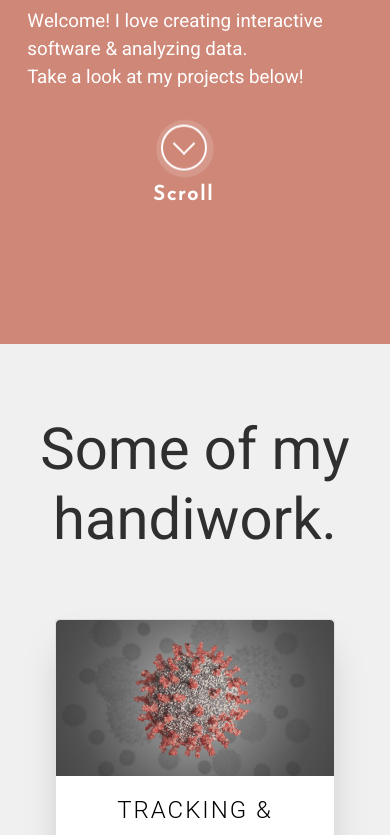
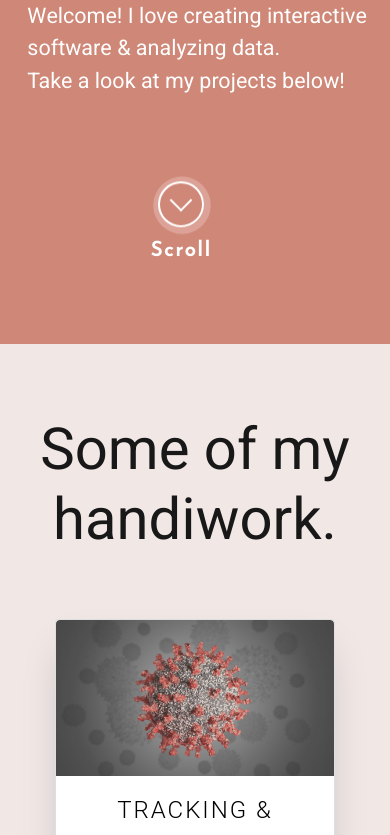
Before and after one commit to saaqebs/saaqebs.com, a React (Create React App) app: page / in a window 390 px wide. Shown: the part 500-1335 px from the top of the page. Built offline with nearby package versions, Linux system fonts and the light colour scheme.

Commit message:
update contact color

```diff
--- a/src/pages/home/contact/styles/contact.scss
+++ b/src/pages/home/contact/styles/contact.scss
@@ -6,14 +6,15 @@
 .contact-bar {
   height: 96px;
   margin: 0 auto;
-  left: 8px;
+  left: 22px;
 
   span {
     margin: 20px 30px 20px 20px;
-    opacity: 0.6;
-    filter: alpha(opacity=60);
+    opacity: 0.75;
+    // filter: alpha(opacity=60);
   }
   span:hover {
+    color: #ffffff;
     opacity: 2;
     filter: alpha(opacity=200);
   }
@@ -30,7 +31,7 @@
 .contact {
   // top: 200px;
   // background-color: rgb(39,110,138);
-  background-color: rgb(24,26,39);
+  background-color: rgba(207, 135, 119, 1);
   width: 100%;
   height: 100vh;
   z-index: 4;
@@ -38,7 +39,7 @@
 
 .contact-contain {
   margin: 0 auto;
-  width: 270px;
+  width: 297px;
   display: absolute;
   top: 40%;       // change this when working with the form
 }
@@ -46,7 +47,8 @@
 .contact-contain h2 {
   text-align: center;
   margin-bottom:50px;
-  color: #D0D0D0;
+  color: #ffffff;
+  font-size: 38px;
 }
 
 @media screen and (max-width: 700px){
--- a/src/pages/home/contact/styles/sidebar.scss
+++ b/src/pages/home/contact/styles/sidebar.scss
@@ -24,7 +24,7 @@
         padding: 0;
         list-style:outside none none;
         li {
-          opacity: 0.7;
+          opacity: 0.75;
           filter: alpha(opacity=70);
           margin-bottom: 30px;
         }
--- a/src/pages/home/opening/styles/button.module.css
+++ b/src/pages/home/opening/styles/button.module.css
@@ -11,7 +11,9 @@
 	transition: opacity 0.3s;
 }
 .demo a:hover {
-	opacity: 0.5;
+	opacity: 0.6;
+  color: #ffffff;
+  /* color: rgba(207, 135, 119, 1); */
 }
 
 .button_position {
@@ -57,7 +59,7 @@
   content: '';
   width: 44px;
   height: 44px;
-  box-shadow: 0 0 0 0 rgba(255, 255, 255, 0.5);
+  box-shadow: 0 0 0 0 rgb(252, 223, 223);
   border-radius: 100%;
   opacity: 0;
   -webkit-animation: sdb03 3s infinite;
@@ -87,7 +89,7 @@
     opacity: 1;
   }
   60% {
-    box-shadow: 0 0 0 60px rgba(0, 0, 0, 0.1);
+    box-shadow: 0 0 0 60px rgba(255, 255, 255, 0.2);
     opacity: 0;
   }
   100% {
@@ -100,7 +102,7 @@
 	.button_position {
 		right: 43vw;
 	  float: inherit;
-	  top: 4vh;
+	  top: 10vh;
 	  z-index: 3;
 		/* display: none; */
 	}
--- a/src/pages/home/opening/styles/intro.module.scss
+++ b/src/pages/home/opening/styles/intro.module.scss
@@ -81,10 +81,10 @@
         .info_container {
           text-align: left;
           .info_second_container {
-            width: 97%;
+            width: 95%;
             p {
               text-align: left;
-              font-size: 2.22vh;
+              font-size: 2.55vh;
             }
           }
         }
--- a/src/pages/home/projects/styles/projects.scss
+++ b/src/pages/home/projects/styles/projects.scss
@@ -4,7 +4,7 @@ Some CSS by Craig Anthony through Codepen: https://codepen.io/mcraiganthony/pen/
 */
 
 .wrapper {
-  background-color: #f0f0f0;
+  background-color: rgb(241, 232, 230);
   z-index: 4;
   text-align: center;
   padding-bottom: 200px;
@@ -168,7 +168,7 @@ Some CSS by Craig Anthony through Codepen: https://codepen.io/mcraiganthony/pen/
   font-size: 58px;
   font-weight: normal;
   top: 72px;
-  color: #2f2f2f;
+  color: #181818;
 }
 
 #chess {
```
